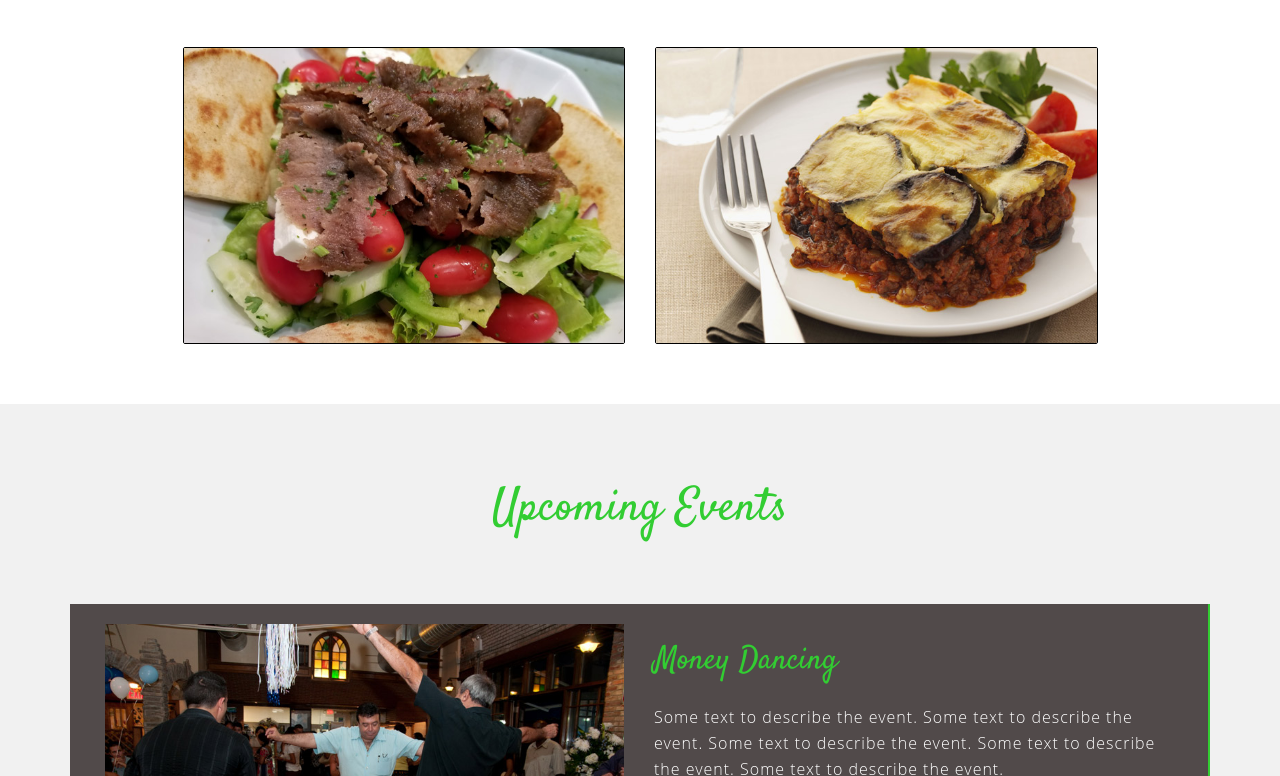
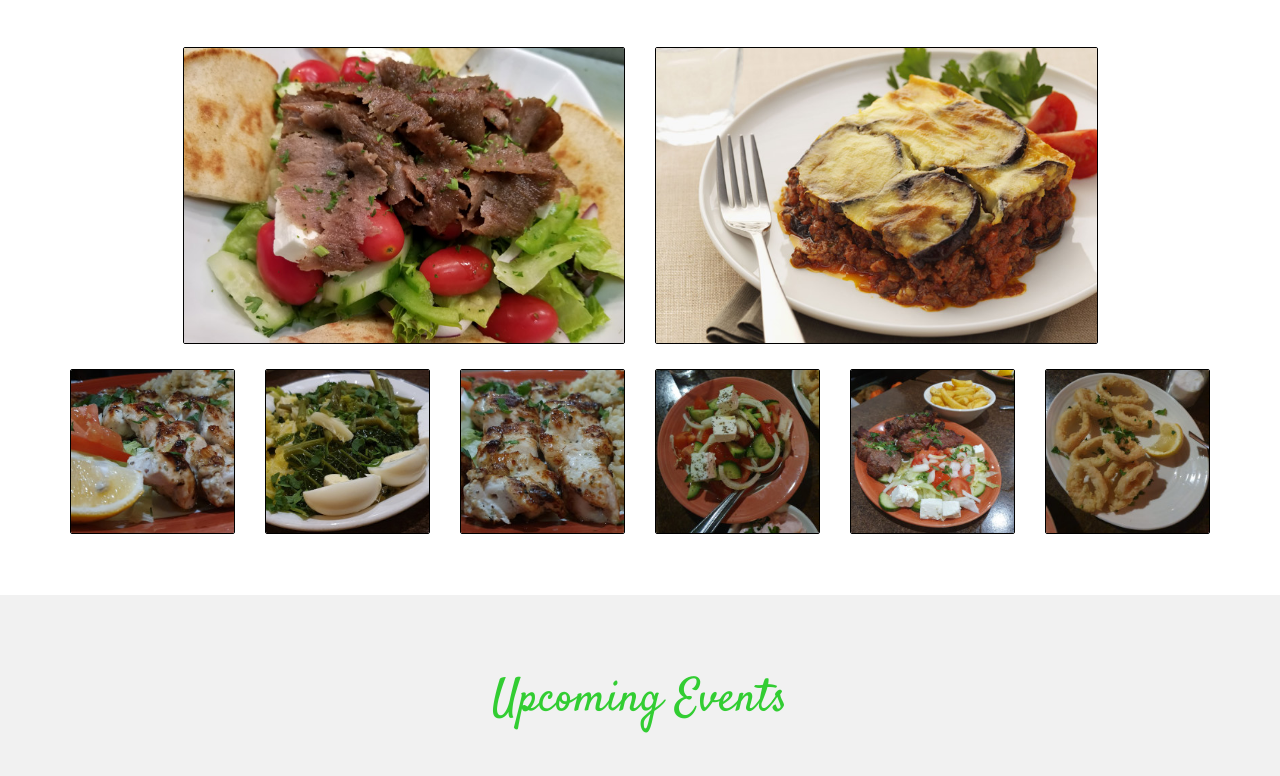
Before and after one commit to mumsbistro/pub, a plain HTML site: page index.html in a window 1280 px wide. Shown: the part 778-1554 px from the top of the page. Drawn offline with Linux system fonts and the light colour scheme; a web font is replaced by a local one.

Commit message:
Added food images row

```diff
--- a/css/style.css
+++ b/css/style.css
@@ -30,7 +30,7 @@ table {
 	border-spacing: 0;
 }
 #banner{
-    background: url(../img/banner-bg.jpg) no-repeat center top;
+    background: url(../img/03a.jpg) no-repeat center top;
     background-size: cover;
     min-height: 630px;
 }
@@ -488,7 +488,8 @@ table {
 .events-text, .footer .widget, .footer address {color: white;}
 address, .details-text p {color: white;}
 .details-text {border-right-color: limegreen;}
-#about img {border: 1px solid black; margin-top: 5px;}
+#about img.med {border:1px solid black; margin-top: 5px;}
+#about img.th {border:1px solid black; margin-top: 25px;}
 .sidenav a {color: limegreen; font-size: 20px;}
 a.muswell {color:limegreen; text-decoration: none;}
 a.muswell:hover {color:white; text-decoration: underline;}
--- a/index.html
+++ b/index.html
@@ -74,12 +74,18 @@
             </div>
           </div>
 -->
-          <div class="col-md-6 col-sm-6">
-            <img src="img/03.jpg" alt="" class="img-responsive">
+          <div
+            <div class="col-md-6 col-sm-6"><img src="img/03.jpg" alt="" class="med img-responsive"></div>
+            <div class="col-md-6 col-sm-6"><img src="img/12.jpg" alt="" class="med img-responsive"></div>
           </div>
 
-          <div class="col-md-6 col-sm-6">
-            <img src="img/12.jpg" alt="" class="img-responsive">
+          <div>
+            <div class="col-md-2 col-sm-2"><a href="img/01.jpg"><img src="img/01a.jpg" alt="" class="th img-responsive"></a></div>
+            <div class="col-md-2 col-sm-2"><a href="img/02.jpg"><img src="img/02a.jpg" alt="" class="th img-responsive"></a></div>
+            <div class="col-md-2 col-sm-2"><a href="img/04.jpg"><img src="img/04a.jpg" alt="" class="th img-responsive"></a></div>
+            <div class="col-md-2 col-sm-2"><a href="img/06.jpg"><img src="img/06a.jpg" alt="" class="th img-responsive"></a></div>
+            <div class="col-md-2 col-sm-2"><a href="img/07.jpg"><img src="img/07a.jpg" alt="" class="th img-responsive"></a></div>
+            <div class="col-md-2 col-sm-2"><a href="img/05.jpg"><img src="img/05a.jpg" alt="" class="th img-responsive"></a></div>
           </div>
 
         </div>
```
Also changed, not shown: img/01.jpg (added), img/01a.jpg (added), img/02.jpg (added), img/02a.jpg (added), img/03a.jpg (added), img/04.jpg (added), img/04a.jpg (added), img/05.jpg (added), img/05a.jpg (added), img/06.jpg (added), img/06a.jpg (added), img/07.jpg (added), img/07a.jpg (added).
